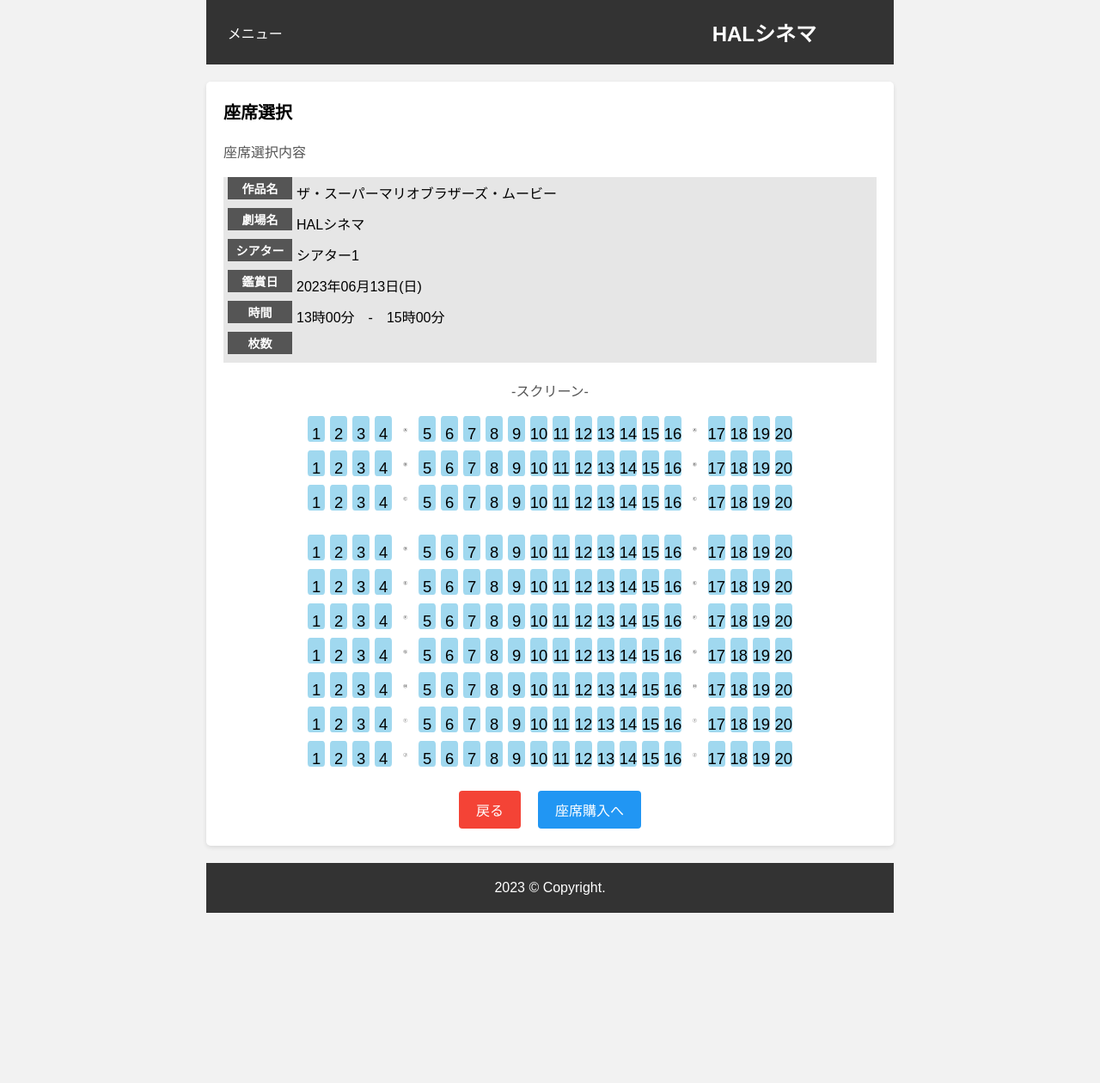
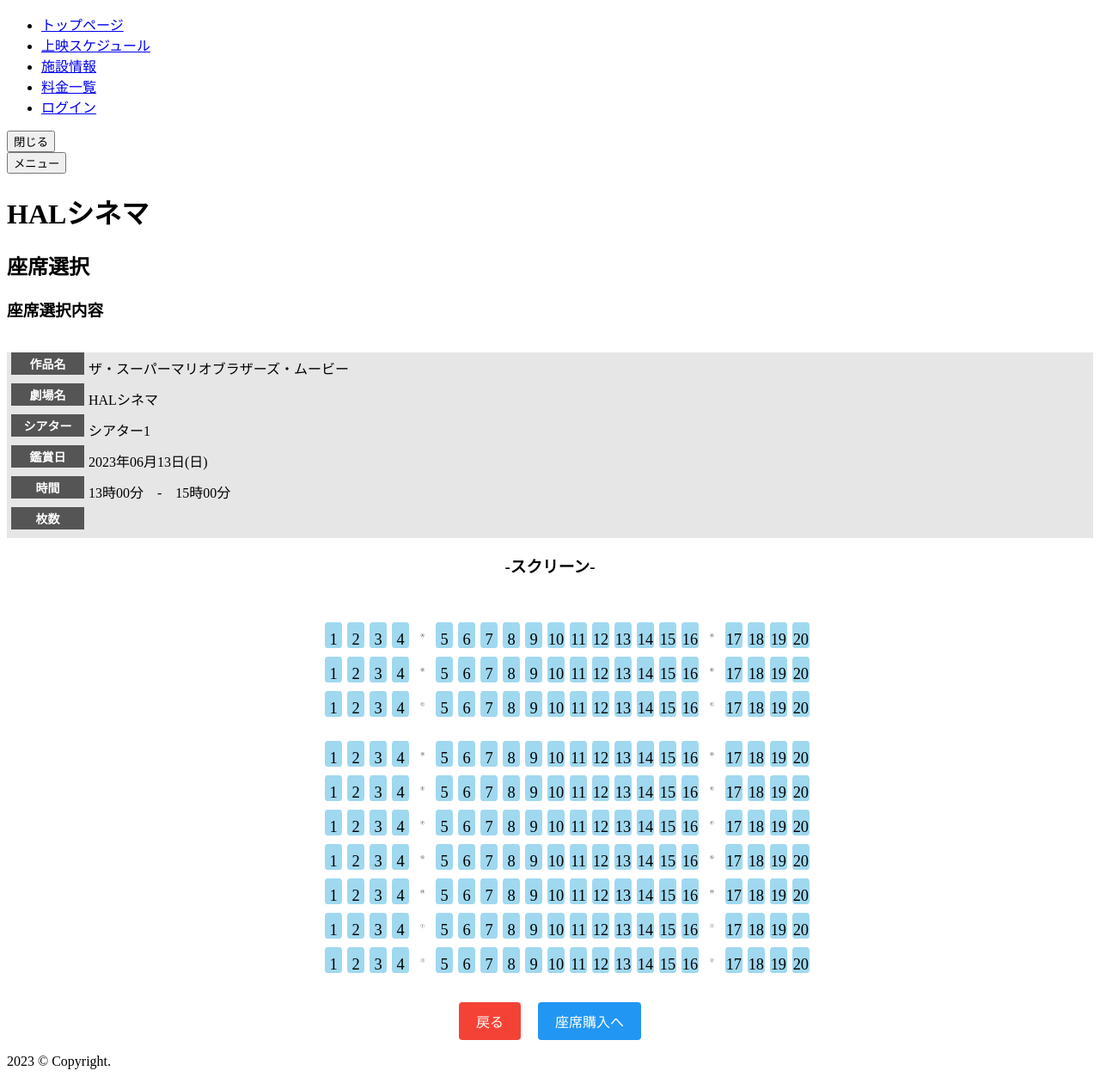
Before and after one commit to hal-cinema-5/halcinema, a PHP site: page /kounyu.php in a window 1280 px wide. Shown: the whole page at 86% size. Before the commit the page ends 1062 px from the top, so only its background shows below. Run offline with PHP 8.4, Linux system fonts and the light colour scheme.

Commit message:
html,css調整

```diff
--- a/sinema/site/css/kounyu.css
+++ b/sinema/site/css/kounyu.css
@@ -1,198 +1,3 @@
-/* 共通のスタイル */
-* {
-  margin: 0;
-  padding: 0;
-  box-sizing: border-box;
-}
-
-body {
-  font-family: Arial, sans-serif;
-  background-color: #f2f2f2;
-}
-
-/* Header */
-header {
-  display: flex;
-  justify-content: space-between;
-  align-items: center;
-  background-color: #333;
-  color: #fff;
-  padding: 20px;
-}
-
-h1 {
-  font-size: 24px;
-  margin: 0;
-  margin-right: 70px;
-}
-
-#sidebar-toggle {
-  font-size: 16px;
-  background-color: transparent;
-  border: none;
-  color: #fff;
-  cursor: pointer;
-}
-
-/* Main Content */
-.container {
-  max-width: 800px;
-  margin: 20px auto;
-  background-color: #fff;
-  padding: 20px;
-  border-radius: 5px;
-  box-shadow: 0 2px 5px rgba(0, 0, 0, 0.1);
-}
-
-h3 time {
-  font-family: "Monda", sans-serif;
-  font-size: 300%;
-}
-
-h3 {
-  font-size: 100%;
-  font-weight: normal;
-  margin-top: 20px;
-  color: #555;
-}
-
-h2 {
-  font-size: 20px;
-  margin-bottom: 10px;
-}
-
-p {
-  margin-bottom: 20px;
-}
-
-/* Screen Table */
-.screen-table {
-  width: 100%;
-  border-collapse: collapse;
-  margin-top: 20px;
-}
-
-.screen-table td {
-  padding: 10px;
-  text-align: center;
-}
-
-.screen-link {
-  display: inline-block;
-  text-decoration: none;
-}
-
-.screen {
-  background-color: #f2f2f2;
-  padding: 20px;
-  border-radius: 5px;
-  box-shadow: 0 2px 5px rgba(0, 0, 0, 0.1);
-  transition: background-color 0.3s ease;
-}
-
-.screen:hover {
-  background-color: #ddd;
-}
-
-.screen-name {
-  font-weight: bold;
-  margin-bottom: 10px;
-}
-
-.screen-info {
-  color: #666;
-}
-
-/* Footer */
-footer {
-  background-color: #333;
-  color: #fff;
-  padding: 20px;
-  text-align: center;
-}
-
-footer p {
-  margin-bottom: 0;
-}
-
-.cinema-image {
-  display: block;
-  max-width: 100%;
-  margin-top: 20px;
-}
-
-.gyoukan {
-  font-size: 16px;
-  line-height: 30px;
-  display: block;
-  margin-block-start: 1em;
-  margin-block-end: 1em;
-  margin-inline-start: 0px;
-  margin-inline-end: 0px;
-  color: #555;
-}
-
-.image-text-container {
-  display: flex;
-  align-items: flex-start;
-}
-
-.image-text-container img {
-  width: 300px;
-  margin-right: 20px;
-}
-
-.image-text-container .text {
-  margin-top: 5px;
-  margin-left: 20px;
-}
-
-.address {
-  font-size: 20px;
-  margin-bottom: 10px;
-}
-
-.description {
-  font-size: 16px;
-}
-
-.sidebar {
-  position: fixed;
-  top: 0;
-  left: 0;
-  width: 200px;
-  height: 100vh;
-  background-color: #333;
-  color: #fff;
-  padding: 20px;
-  display: flex;
-  flex-direction: column;
-  align-items: flex-start;
-}
-
-.sidebar a {
-  color: #fff;
-  text-decoration: none;
-  margin-bottom: 10px;
-}
-
-.sidebar a:hover {
-  text-decoration: underline;
-}
-
-.content {
-  margin: 0 auto;
-  max-width: 800px;
-}
-
-.m {
-  margin: 0 500px 0 auto;
-  font-size: 20px;
-}
-
-/* 003：座席予約内容 座席購入内容
-=============================================================================== */
-
 .ticketInfo {
   clear: both;
   background-repeat: no-repeat;
@@ -564,39 +369,6 @@ footer p {
   color: white; /* クリック時のテキスト色 */
 }
 
-/* サイドメニューのスタイル */
-.sidebar {
-  position: fixed;
-  top: 0;
-  left: -300px;
-  width: 300px;
-  height: 100vh;
-  background-color: #333;
-  color: #fff;
-  padding: 20px;
-  transition: left 0.3s ease;
-}
-
-.show-sidebar {
-  left: 0;
-}
-
-.sidebar ul {
-  list-style: none;
-  padding: 0;
-}
-
-.sidebar li {
-  margin-bottom: 10px;
-}
-
-.sidebar a {
-  color: #fff;
-  text-decoration: none;
-}
-
-/* ここから */
-
 .example2 {
   display: flex;
 }
```
Also changed, not shown: sinema/site/screen1.php (+49 -24 lines).
